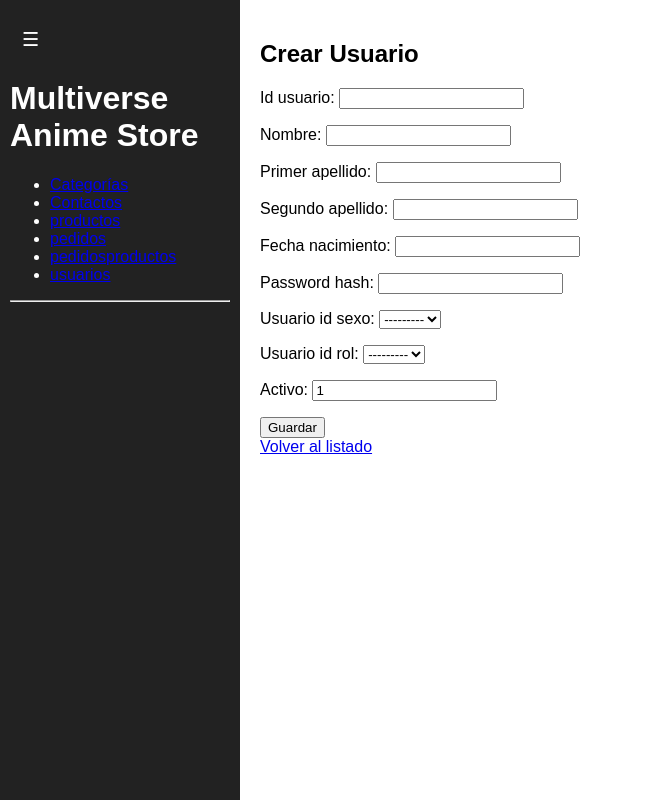
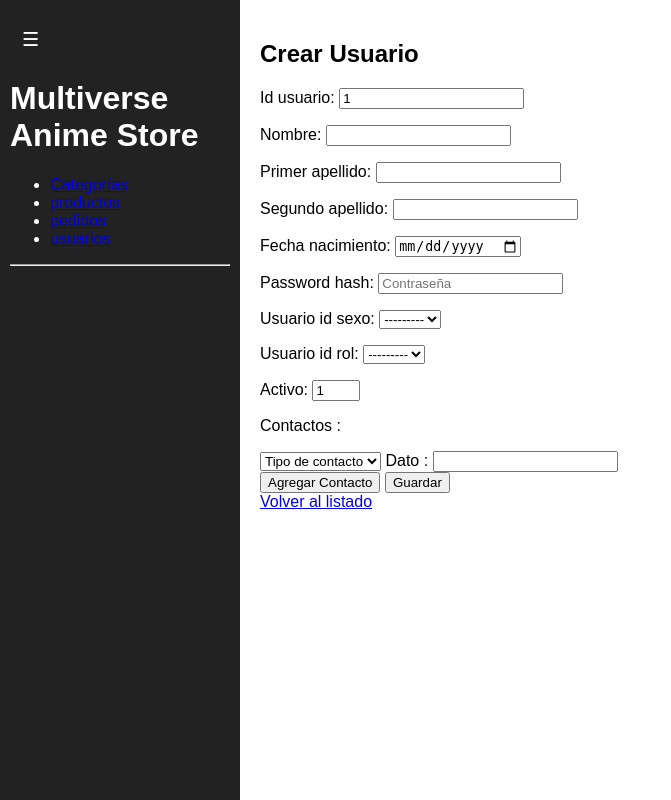
Before and after one commit to SebastianGutierrezMontoya/PPIMultiverse, a Django app: page /usuarios/crear/ in a window 1280 px wide. Shown: the whole page, without its empty margins (0-671 px from the left). Run offline with Django 5.2, Linux system fonts and the light colour scheme; data that the repository does not hold is empty.

Commit message:
Creacion y edicion de usuarios y sus contactos, mostrar los productos al editar pedidos

```diff
--- a/MultiverseAnimeStore/forms.py
+++ b/MultiverseAnimeStore/forms.py
@@ -1,5 +1,5 @@
 from django import forms
-from .models import Categoria, Contactos, Pedidos, PedidosProductos, Productos, Roles, Usuarios
+from .models import Categoria, Contactos, Pedidos, PedidosProductos, Productos, Roles, Usuarios, Sexos
 from datetime import date as Date
 
 
@@ -45,3 +45,31 @@ class PedidosProductosForm(forms.ModelForm):
         for field in self.fields.values():
             field.widget.attrs.update({'class': 'form-control'})
         self.fields['pped_cantidad'].widget.attrs.update({'min': 1})
+
+
+class UsuariosForm(forms.ModelForm):
+    class Meta:
+        model = Usuarios
+        fields = [
+            'id_usuario', 'nombre', 'primer_apellido', 'segundo_apellido',
+            'fecha_nacimiento', 'password_hash', 'usuario_id_sexo', 'usuario_id_rol', 'activo'
+        ]
+        widgets = {
+            'fecha_nacimiento': forms.DateInput(attrs={'type': 'date'}),
+            'password_hash': forms.PasswordInput(render_value=True),
+        }
+
+    def __init__(self, *args, **kwargs):
+        super().__init__(*args, **kwargs)
+        self.fields['usuario_id_sexo'].queryset = Sexos.objects.all()
+        self.fields['usuario_id_sexo'].label_from_instance = lambda obj: obj.nombre_sexo
+        self.fields['usuario_id_rol'].queryset = Roles.objects.all()
+        self.fields['usuario_id_rol'].label_from_instance = lambda obj: obj.nombre
+        self.fields['id_usuario'].widget.attrs['readonly'] = True
+        self.fields['id_usuario'].initial = Usuarios.objects.count() + 1
+        self.fields['activo'].widget.attrs.update({'min': 0, 'max': 1, 'step': '1'})
+        for field in self.fields.values():
+            field.widget.attrs.update({'class': 'form-control'})
+        self.fields['fecha_nacimiento'].widget.attrs.update({'class': 'form-control datepicker'})
+        self.fields['password_hash'].widget.attrs.update({'placeholder': 'Contraseña'})
+        self.fields['activo'].required = False
--- a/MultiverseAnimeStore/models.py
+++ b/MultiverseAnimeStore/models.py
@@ -177,7 +177,7 @@ class Usuarios(models.Model):
 
 
 class Contactos(models.Model):
-    id_contacto = models.FloatField(primary_key=True)
+    id_contacto = models.FloatField(primary_key=True, )
     tipo_contacto = models.CharField(max_length=1, blank=True, null=True)
     dato_contacto = models.CharField(max_length=100, blank=True, null=True)
     id_usuario = models.ForeignKey(Usuarios, models.DO_NOTHING, db_column='id_usuario', blank=True, null=True)
--- /dev/null
+++ b/MultiverseAnimeStore/static/MultiverseAnimeStore/Js/usuarios_form.js
@@ -0,0 +1,56 @@
+addEventListener('DOMContentLoaded', function() {
+    const addContactoBtn = document.getElementById('addContacto');
+    const contactosContainer = document.getElementById('contactosContainer');
+    const tipoSelect = contactosContainer.querySelector('select[name="tipo_contacto"]');
+    const datoInput = contactosContainer.querySelector('input[name="dato_contacto"]');
+
+    function removeContacto(e) {
+        e.target.parentElement.remove();
+    }
+
+    addContactoBtn.addEventListener('click', function() {
+        const tipo = tipoSelect.value;
+        const dato = datoInput.value;
+
+        if (tipo && dato) {
+            // Muestra el contacto agregado con botón eliminar
+            const contactoDiv = document.createElement('div');
+            let tipoTexto = tipoSelect.options[tipoSelect.selectedIndex].text;
+            contactoDiv.textContent = `${tipoTexto}: ${dato} `;
+
+            // Botón eliminar
+            const removeBtn = document.createElement('button');
+            removeBtn.type = 'button';
+            removeBtn.textContent = 'Eliminar';
+            removeBtn.onclick = removeContacto;
+            contactoDiv.appendChild(removeBtn);
+
+            // Input oculto para enviar al backend
+            const hiddenInput = document.createElement('input');
+            hiddenInput.type = 'hidden';
+            hiddenInput.name = 'contactos_relacionados';
+            hiddenInput.value = `${tipo},${dato}`;
+            contactoDiv.appendChild(hiddenInput);
+
+            contactosContainer.appendChild(contactoDiv);
+
+            // Limpia los campos
+            tipoSelect.selectedIndex = 0;
+            datoInput.value = '';
+        } else {
+            alert('Por favor, selecciona el tipo y escribe el dato del contacto.');
+        }
+    });
+
+
+    document.querySelectorAll('.tipo-contacto-editado, .dato-contacto-editado').forEach(function(el) {
+                el.addEventListener('change', function() {
+                    var li = el.closest('li');
+                    var select = li.querySelector('.tipo-contacto-editado');
+                    var input = li.querySelector('.dato-contacto-editado');
+                    var hidden = li.querySelector('input[type="hidden"][name="contactos_relacionados_editados"]');
+                    var id = hidden.id.split('_')[2];
+                    hidden.value = select.value + ',' + input.value + ',' + id;
+                });
+            });
+});
--- a/MultiverseAnimeStore/templates/base.html
+++ b/MultiverseAnimeStore/templates/base.html
@@ -19,10 +19,10 @@
         <nav>
             <ul>
                 <li><a href="{% url 'categoria_list' %}">Categorías</a></li>
-                <li><a href="{% url 'contactos_list' %}">Contactos</a></li>
+                <!-- <li><a href="{% url 'contactos_list' %}">Contactos</a></li> -->
                 <li><a href="{% url 'productos_list' %}">productos</a></li>
                 <li><a href="{% url 'pedidos_list' %}">pedidos</a></li>
-                <li><a href="{% url 'pedidos_productos_list' %}">pedidosproductos</a></li>
+                <!-- <li><a href="{% url 'pedidos_productos_list' %}">pedidosproductos</a></li> -->
                 <li><a href="{% url 'usuarios_list' %}">usuarios</a></li>
             </ul>
             <!-- Agrega más enlaces de navegación aquí si lo necesitas -->
@@ -43,3 +43,11 @@
 {% if request.resolver_match.url_name == 'pedidos_create' %}
     <script src="{% static 'MultiverseAnimeStore/Js/pedidos_form.js' %}"></script>
 {% endif %}
+
+{% if request.resolver_match.url_name == 'usuarios_create' %}
+    <script src="{% static 'MultiverseAnimeStore/Js/usuarios_form.js' %}"></script>
+{% endif %}
+
+{% if request.resolver_match.url_name == 'usuarios_update' %}
+    <script src="{% static 'MultiverseAnimeStore/Js/usuarios_form.js' %}"></script>
+{% endif %}
--- a/MultiverseAnimeStore/templates/pedidos_productos_list.html
+++ b/MultiverseAnimeStore/templates/pedidos_productos_list.html
@@ -6,7 +6,7 @@
     {% for item in object_list %}
         <li>
             Pedido: {{ item.ped }} - Producto: {{ item.prod }}
-            (<a href="{% url 'pedidos_productos_update' item.ped item.prod %}">Editar</a>,
+            (<a href="{% url 'pedidos_productos_update' item.ped %}">Editar</a>,
              <a href="#" onclick="showDeleteModal('{{ item.pk }}', 'Pedido: {{ item.ped }} - Producto: {{ item.prod }}'); return false;">Eliminar</a>)
         </li>
     {% endfor %}
--- a/MultiverseAnimeStore/templates/usuarios_form.html
+++ b/MultiverseAnimeStore/templates/usuarios_form.html
@@ -4,7 +4,55 @@
 <form method="post">
     {% csrf_token %}
     {{ form.as_p }}
+
+    <p> Contactos :</p>
+
+
+    <div id="contactosContainer">
+        <div class="contacto-row">
+        <select name="tipo_contacto">
+            <option value="">Tipo de contacto</option>
+            <option value="c">Correo</option>
+            <option value="t">Telefono</option>
+            <option value="d">Direccion</option>
+            <option value="p">Postal</option>
+        </select>
+        <span><label> Dato :</label> <input type="text" name="dato_contacto"></span>
+    </div>
+    </div>
+    <button type="button" id="addContacto">Agregar Contacto</button>
+
+    {% if request.resolver_match.url_name == 'usuarios_update' %}
+
+    <h3>Contactos relacionados</h3>
+    <ul>
+        {% for contacto in contactos_relacionados %}
+            <li>
+                {{ contacto.dato_contacto }} ({{ contacto.tipo_contacto }})
+                <select name="tipo_contacto_editado_{{ contacto.id_contacto }}" class="tipo-contacto-editado">
+                    <option value="c" {% if contacto.tipo_contacto == 'c' %}selected{% endif %}>Correo</option>
+                    <option value="t" {% if contacto.tipo_contacto == 't' %}selected{% endif %}>Telefono</option>
+                    <option value="d" {% if contacto.tipo_contacto == 'd' %}selected{% endif %}>Direccion</option>
+                    <option value="p" {% if contacto.tipo_contacto == 'p' %}selected{% endif %}>Postal</option>
+                </select>
+                <span>
+                    <label> Dato :</label>
+                    <input type="text" name="dato_contacto_editado_{{ contacto.id_contacto }}" class="dato-contacto-editado" value="{{ contacto.dato_contacto }}">
+                </span>
+                <input type="hidden" name="contactos_relacionados_editados" id="contacto_editado_{{ contacto.id_contacto }}"
+                    value="{{ contacto.tipo_contacto }},{{ contacto.dato_contacto }},{{ contacto.id_contacto }}">
+                <a href="{% url 'contactos_delete' contacto.pk %}" onclick="return confirm('¿Seguro que deseas eliminar este contacto? \n no se guardaran los demas cambios realizados.');" class="btn btn-danger">Eliminar</a>
+            </li>
+        {% empty %}
+            <li>No hay contactos relacionados.</li>
+        {% endfor %}
+    </ul>
+
+    {% endif %}
+
     <button type="submit">Guardar</button>
 </form>
+
+
 <a href="{% url 'usuarios_list' %}">Volver al listado</a>
 {% endblock %}
--- a/MultiverseAnimeStore/urls.py
+++ b/MultiverseAnimeStore/urls.py
@@ -41,14 +41,14 @@ urlpatterns = [
 
     path('contactos/', ContactosListView.as_view(), name='contactos_list'),
     path('contactos/<int:pk>/', ContactosDetailView.as_view(), name='contactos_detail'),
-    path('contactos/crear/', ContactosCreateView.as_view(), name='contactos_create'),
-    path('contactos/<int:pk>/editar/', ContactosUpdateView.as_view(), name='contactos_update'),
-    path('contactos/<int:pk>/eliminar/', ContactosDeleteView.as_view(), name='contactos_delete'),
+    path('contactos/crear/', ContactosCreateView, name='contactos_create'),
+    path('contactos/<int:pk>/editar/', ContactosUpdateView, name='contactos_update'),
+    path('contactos/<int:pk>/eliminar/', ContactosDeleteView, name='contactos_delete'),
 
     path('pedidos/', PedidosListView.as_view(), name='pedidos_list'),
     path('pedidos/<int:pk>/', PedidosDetailView.as_view(), name='pedidos_detail'),
     path('pedidos/crear/', PedidosCreateView, name='pedidos_create'),
-    path('pedidos/<int:pk>/editar/', PedidosUpdateView.as_view(), name='pedidos_update'),
+    path('pedidos/<int:pk>/editar/', PedidosUpdateView, name='pedidos_update'),
     path('pedidos/<int:pk>/eliminar/', PedidosDeleteView.as_view(), name='pedidos_delete'),
 
     path('productos/', ProductosListView.as_view(), name='productos_list'),
@@ -59,13 +59,13 @@ urlpatterns = [
 
     path('usuarios/', UsuariosListView.as_view(), name='usuarios_list'),
     path('usuarios/<int:pk>/', UsuariosDetailView.as_view(), name='usuarios_detail'),
-    path('usuarios/crear/', UsuariosCreateView.as_view(), name='usuarios_create'),
-    path('usuarios/<int:pk>/editar/', UsuariosUpdateView.as_view(), name='usuarios_update'),
+    path('usuarios/crear/', UsuariosCreateView, name='usuarios_create'),
+    path('usuarios/<int:pk>/editar/', UsuariosUpdateView, name='usuarios_update'),
     path('usuarios/<int:pk>/eliminar/', UsuariosDeleteView.as_view(), name='usuarios_delete'),
 
     path('pedidos_productos/', PedidosProductosListView.as_view(), name='pedidos_productos_list'),
     path('pedidos_productos/<int:pk>/', PedidosProductosDetailView.as_view(), name='pedidos_productos_detail'),
     path('pedidos_productos/crear/', PedidosProductosCreateView, name='pedidos_productos_create'),
-    path('pedidos_productos/<int:id_pedido>/<int:id_producto>/editar/', PedidosProductosUpdateView, name='pedidos_productos_update'),
+    path('pedidos_productos/<int:id_pedido>/editar/', PedidosProductosUpdateView, name='pedidos_productos_update'),
     path('pedidos_productos/<int:pk>/eliminar/', PedidosProductosDeleteView.as_view(), name='pedidos_productos_delete'),
 ]
--- a/MultiverseAnimeStore/views.py
+++ b/MultiverseAnimeStore/views.py
@@ -2,7 +2,9 @@ from django.shortcuts import render, redirect, get_object_or_404
 from django.views.generic import ListView, CreateView, UpdateView, DeleteView, DetailView
 from django.urls import reverse_lazy
 from .models import Categoria, Contactos, Pedidos, PedidosProductos, Productos, Roles, Usuarios
-from .forms import PedidosForm, PedidosProductosForm
+from .forms import PedidosForm, PedidosProductosForm, UsuariosForm
+from django.db.models import F, ExpressionWrapper, DecimalField, Sum
+from django.http import HttpResponseRedirect
 
 #Categorias
 class CategoriaListView(ListView):
@@ -30,32 +32,7 @@ class CategoriaDeleteView(DeleteView):
     template_name = 'categoria_confirm_delete.html'
     success_url = reverse_lazy('categoria_list')
 
-#Contactos
 
-class ContactosListView(ListView):
-    model = Contactos
-    template_name = 'contactos_list.html'
-
-class ContactosDetailView(DetailView):
-    model = Contactos
-    template_name = 'contactos_detail.html'
-
-class ContactosCreateView(CreateView):
-    model = Contactos
-    fields = '__all__'
-    template_name = 'contactos_form.html'
-    success_url = reverse_lazy('contactos_list')
-
-class ContactosUpdateView(UpdateView):
-    model = Contactos
-    fields = '__all__'
-    template_name = 'contactos_form.html'
-    success_url = reverse_lazy('contactos_list')
-
-class ContactosDeleteView(DeleteView):
-    model = Contactos
-    template_name = 'contactos_confirm_delete.html'
-    success_url = reverse_lazy('contactos_list')
 
 #Pedidos
 
@@ -90,11 +67,34 @@ def PedidosCreateView(request):
 
     return render(request, 'pedidos_form.html', Json )
 
-class PedidosUpdateView(UpdateView):
-    model = Pedidos
-    fields = '__all__'
-    template_name = 'pedidos_form.html'
-    success_url = reverse_lazy('pedidos_list')
+def PedidosUpdateView(request, pk):
+    pedido = get_object_or_404(Pedidos, pk=pk)
+    productos_relacionados = PedidosProductos.objects.filter(ped=pedido).aggregate()
+
+    productos_relacionados = (
+    PedidosProductos.objects
+    .filter(ped=pedido)
+    .annotate(
+        total=ExpressionWrapper(
+            F('pped_precio_unitario') * F('pped_cantidad'),
+            output_field=DecimalField(max_digits=12, decimal_places=2)
+        )
+    )
+)
+
+    if request.method == 'POST':
+        form = PedidosForm(request.POST, instance=pedido)
+        if form.is_valid():
+            form.save()
+            return redirect('pedidos_list')
+    else:
+        form = PedidosForm(instance=pedido)
+
+    return render(request, 'pedidos_form.html', {
+        'form': form,
+        'object': pedido,
+        'productos_relacionados': productos_relacionados,
+    })
 
 class PedidosDeleteView(DeleteView):
     model = Pedidos
@@ -122,9 +122,9 @@ def PedidosProductosCreateView(productos_seleccionados, id_pedido):
 
 
 
-def PedidosProductosUpdateView(request, id_pedido, id_producto):
+def PedidosProductosUpdateView(request, id_pedido):
 
-    obj = get_object_or_404(PedidosProductos, id_pedido=id_pedido, id_producto=id_producto)
+    obj = get_object_or_404(PedidosProductos, id_pedido=id_pedido)
 
     if request.method == 'POST':
         form = PedidosProductosForm(request.POST, instance=obj)
@@ -188,21 +188,121 @@ class UsuariosDetailView(DetailView):
     model = Usuarios
     template_name = 'usuarios_detail.html'
 
-class UsuariosCreateView(CreateView):
-    model = Usuarios
-    fields = '__all__'
-    template_name = 'usuarios_form.html'
-    success_url = reverse_lazy('usuarios_list')
+def UsuariosCreateView(request):
+    Json = {}
 
-class UsuariosUpdateView(UpdateView):
-    model = Usuarios
-    fields = '__all__'
-    template_name = 'usuarios_form.html'
-    success_url = reverse_lazy('usuarios_list')
+    if request.method == 'POST':
+        contactos_relacionados = request.POST.getlist('contactos_relacionados')
+        id_usuario = request.POST.get('id_usuario')
+
+        form = UsuariosForm(request.POST)
+        if form.is_valid():
+            form.save()
+            ContactosCreateView(contactos_relacionados, id_usuario)
+            return redirect('usuarios_list')
+    else:
+        form = UsuariosForm()
+
+    Json['form'] = form
+    return render(request, 'usuarios_form.html', Json )
+
+def UsuariosUpdateView(request, pk):
+
+    usuario = get_object_or_404(Usuarios, pk=pk)
+    contactos_relacionados = Contactos.objects.filter(id_usuario=usuario)
+    # contactos_relacionados_editados = request.POST.getlist('contactos_relacionados_editados')
+
+
+    if request.method == 'POST':
+        form = UsuariosForm(request.POST, instance=usuario)
+        contactos_relacionados_nuevo = request.POST.getlist('contactos_relacionados')
+        print("Contactos nuevos recibidos:", contactos_relacionados_nuevo)
+        if form.is_valid():
+            form.save()
+            # Recibe los datos como lista de strings tipo "tipo_contacto,dato_contacto,id_contacto"
+            contactos_data = request.POST.getlist('contactos_relacionados_editados')
+            contactos_actualizar = []
+            for item in contactos_data:
+                # Si envías el id_contacto también, separa por coma
+                # Ejemplo: "c,nuevo@email.com,1"
+                parts = item.split(',')
+                if len(parts) == 3:
+                    tipo_contacto, dato_contacto, id_contacto = parts
+                    contactos_actualizar.append({
+                        'id_contacto': id_contacto,
+                        'tipo_contacto': tipo_contacto,
+                        'dato_contacto': dato_contacto,
+                    })
+                elif len(parts) == 2:
+                    tipo_contacto, dato_contacto = parts
+                    # Si no hay id_contacto, omite o busca por otro criterio
+                    contactos_actualizar.append({
+                        'tipo_contacto': tipo_contacto,
+                        'dato_contacto': dato_contacto,
+                    })
+            ContactosUpdateView(contactos_actualizar)
+            if contactos_relacionados_nuevo:
+                ContactosCreateView(contactos_relacionados_nuevo, usuario.id_usuario)
+            return redirect('usuarios_list')
+    else:
+
+        form = UsuariosForm(instance=usuario)
+
+    return render(request, 'usuarios_form.html', {
+        'form': form,
+        'object': usuario,
+        'contactos_relacionados': contactos_relacionados,
+    })
 
 class UsuariosDeleteView(DeleteView):
     model = Usuarios
     template_name = 'usuarios_confirm_delete.html'
     success_url = reverse_lazy('usuarios_list')
 
-#Roles
+#Contactos
+
+class ContactosListView(ListView):
+    model = Contactos
+    template_name = 'contactos_list.html'
+
+class ContactosDetailView(DetailView):
+    model = Contactos
+    template_name = 'contactos_detail.html'
+
+def ContactosCreateView(contactos_relacionados, id_usuario):
+    print("Contactos a crear:", contactos_relacionados)
+    for item in contactos_relacionados:
+        id_con = Contactos.objects.count() + 1
+        tipo_contacto, dato_contacto = item.split(',')
+        usuario = get_object_or_404(Usuarios, pk=id_usuario)
+
+        Contactos.objects.create(
+            id_contacto=id_con,
+            tipo_contacto=tipo_contacto,
+            dato_contacto=dato_contacto,
+            id_usuario=usuario
+        )
+
+
+def ContactosUpdateView(contactos_actualizar):
+    print("Contactos a actualizar:", contactos_actualizar)
+    """
+    contactos_actualizar: lista de diccionarios con los campos a actualizar, por ejemplo:
+    [
+        {'id_contacto': 1, 'tipo_contacto': 'c', 'dato_contacto': 'nuevo@email.com'},
+        {'id_contacto': 2, 'tipo_contacto': 't', 'dato_contacto': '123456789'},
+        ...
+    ]
+    """
+    for contacto_data in contactos_actualizar:
+        contacto = get_object_or_404(Contactos, pk=contacto_data['id_contacto'])
+        contacto.tipo_contacto = contacto_data.get('tipo_contacto', contacto.tipo_contacto)
+        contacto.dato_contacto = contacto_data.get('dato_contacto', contacto.dato_contacto)
+        contacto.save()
+
+
+
+def ContactosDeleteView(request, pk):
+    contacto = get_object_or_404(Contactos, pk=pk)
+    contacto.delete()
+    return HttpResponseRedirect(reverse_lazy('usuarios_list'))
```
Also changed, not shown: MultiverseAnimeStore/static/MultiverseAnimeStore/Js/pedidos_form.js (+0 -7 lines), MultiverseAnimeStore/templates/pedidos_form.html (+15 -0 lines).
